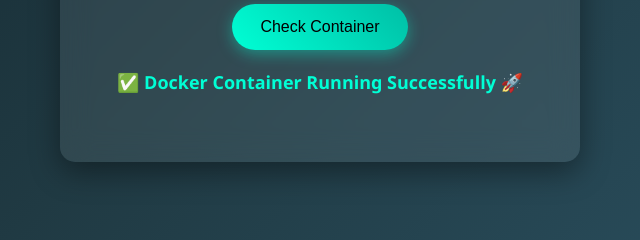
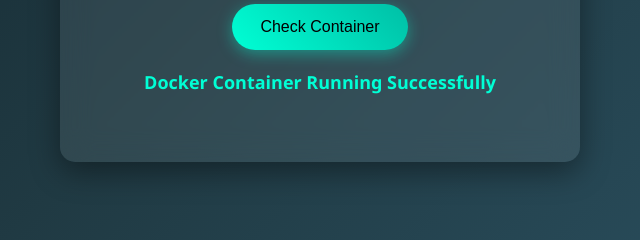
Before and after one commit to patilcloud11/devops-node-docker, a website: page index.html in a window 1280 px wide. Both pictures are taken after a click on the button "Check Container". Shown: the part 471-711 px from the top of the page, 320-960 px from the left. Drawn offline with Linux system fonts and the light colour scheme.

Commit message:
Update success message in check function

```diff
--- a/index.html
+++ b/index.html
@@ -87,7 +87,7 @@ button:hover{
 <script>
 function check(){
  document.getElementById("msg").innerHTML =
- "✅ Docker Container Running Successfully 🚀";
+ " Docker Container Running Successfully ";
 }
 </script>
 
```
